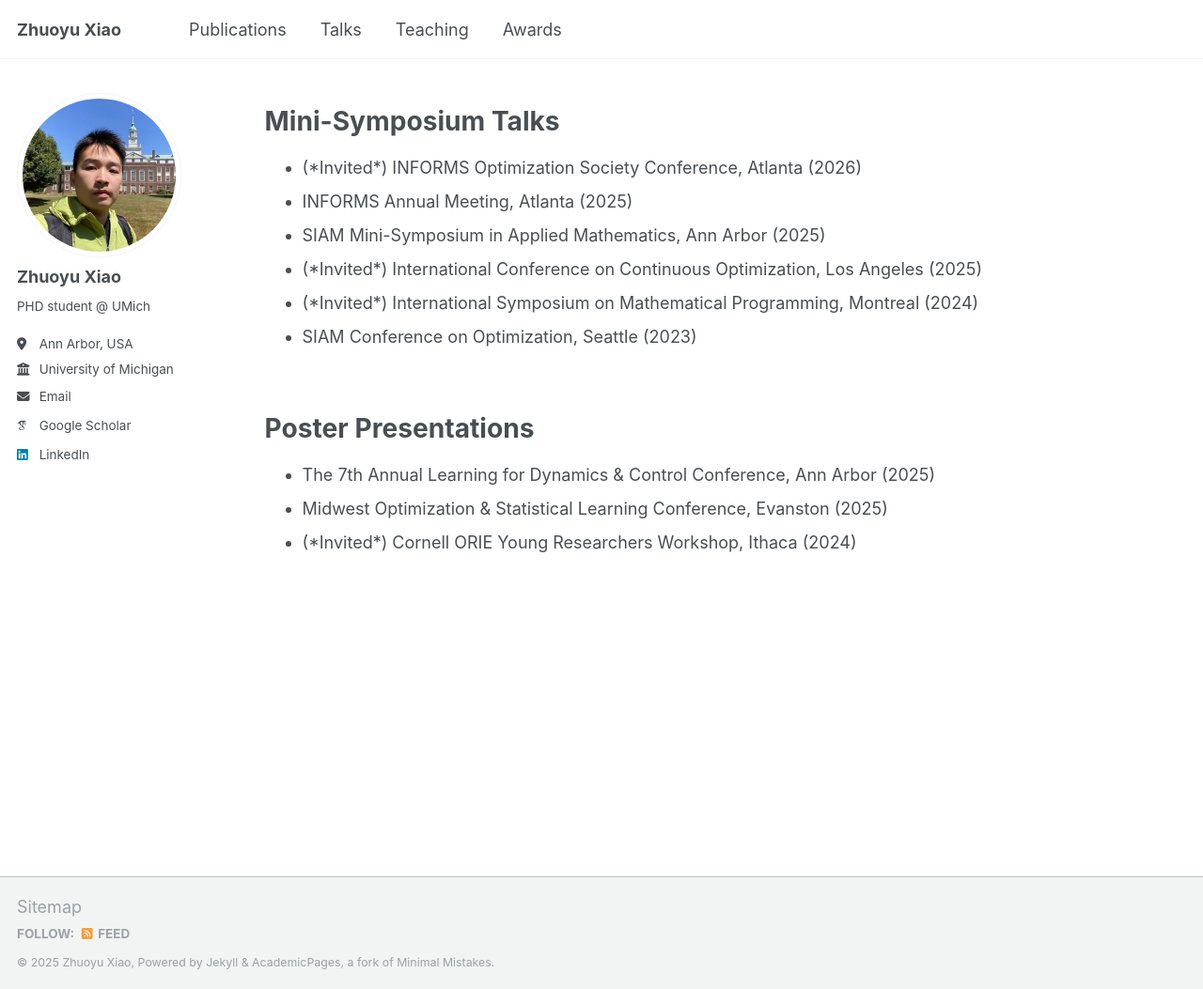
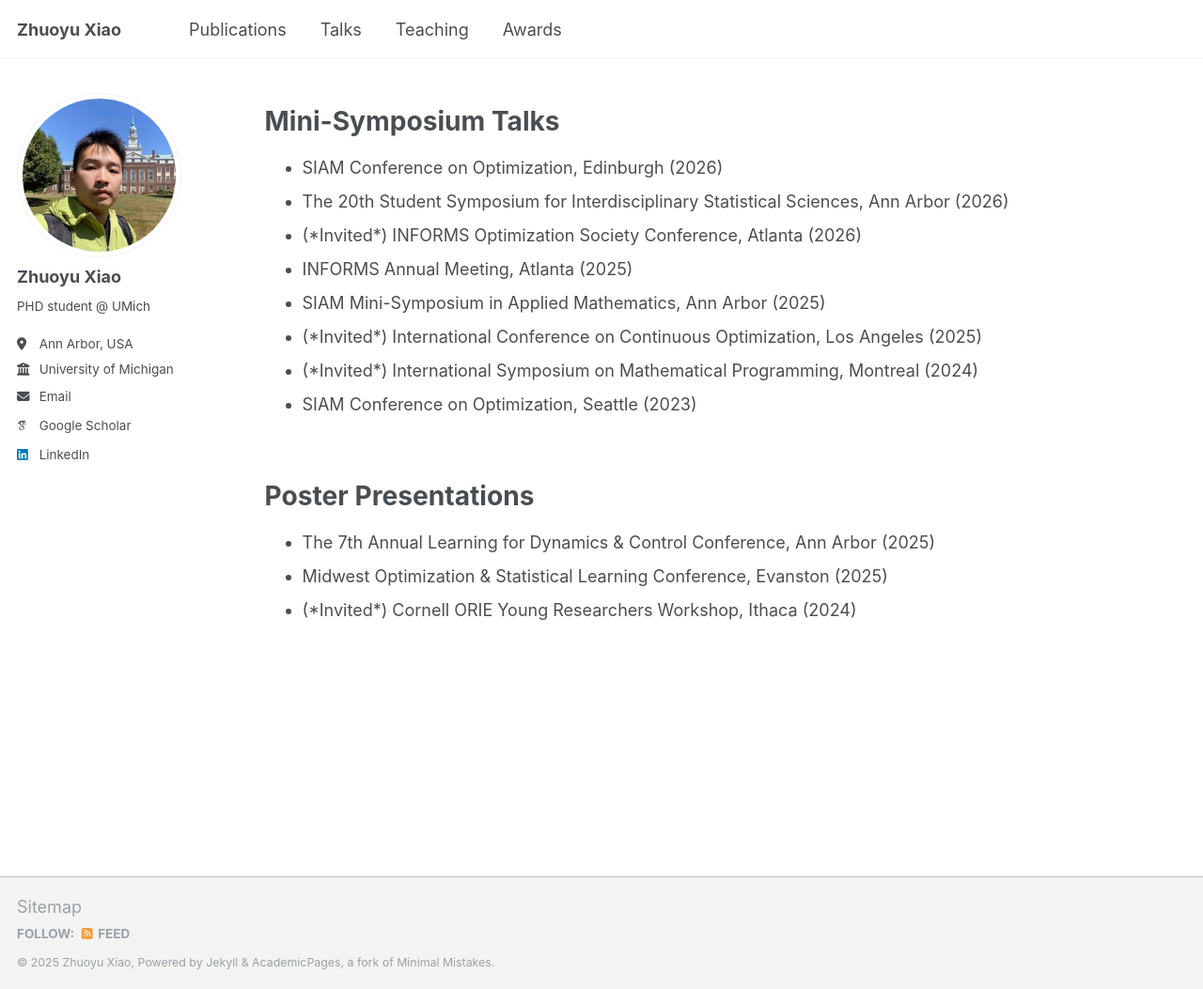
Before and after one commit to zyxiao97/zyxiao97.github.io, a Jekyll site: the page built from _pages/talks.md, in a window 1280 px wide and 1053 px high. Shown: the whole window at 94% size. Built offline with Jekyll 4.4.1, drawn with Linux system fonts in a browser that asks for light colours; some web fonts are replaced.

Commit message:
Update talks.md

```diff
--- a/_pages/talks.md
+++ b/_pages/talks.md
@@ -8,6 +8,8 @@ author_profile: true
 Mini-Symposium Talks
 ======
 
+- SIAM Conference on Optimization, Edinburgh (2026)
+- The 20th Student Symposium for Interdisciplinary Statistical Sciences, Ann Arbor (2026)
 - (\*Invited\*) INFORMS Optimization Society Conference, Atlanta (2026)
 - INFORMS Annual Meeting, Atlanta (2025)
 - SIAM Mini-Symposium in Applied Mathematics, Ann Arbor (2025)
```
